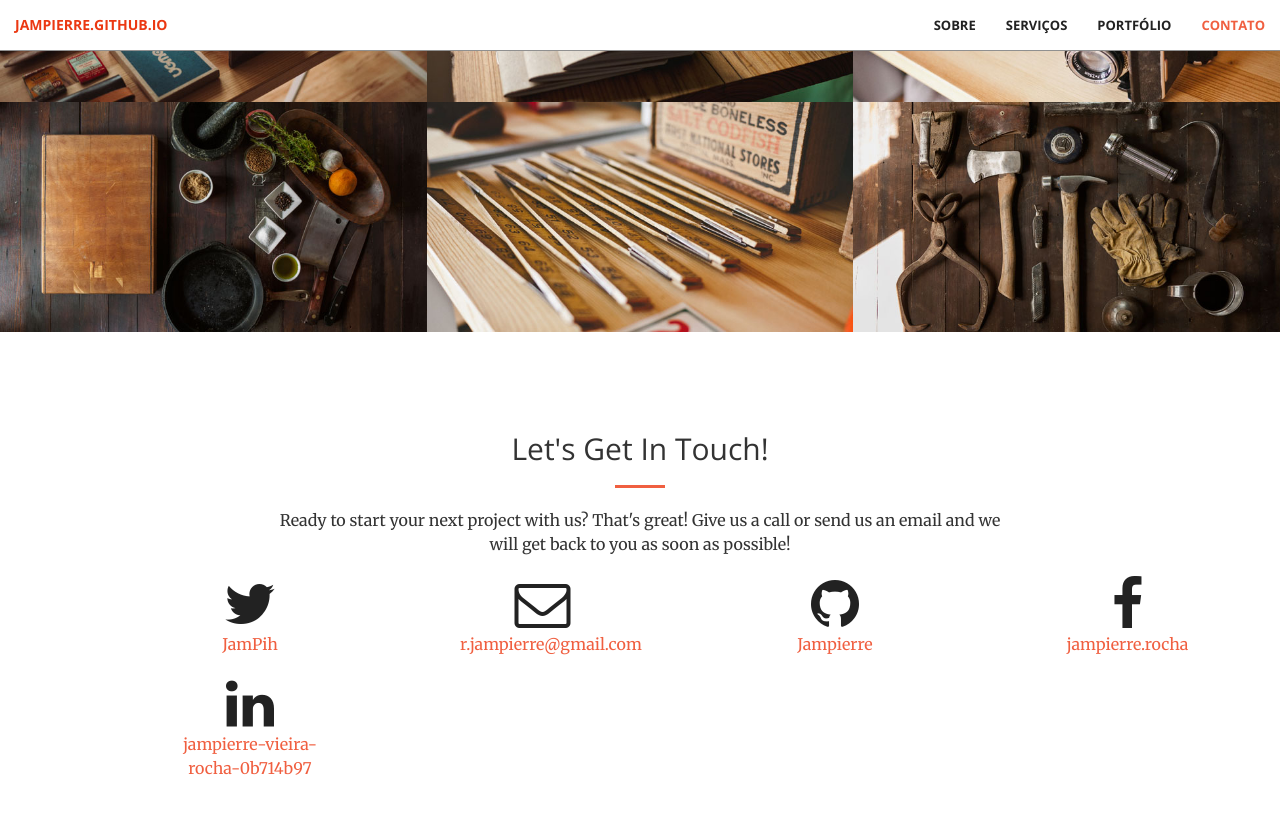
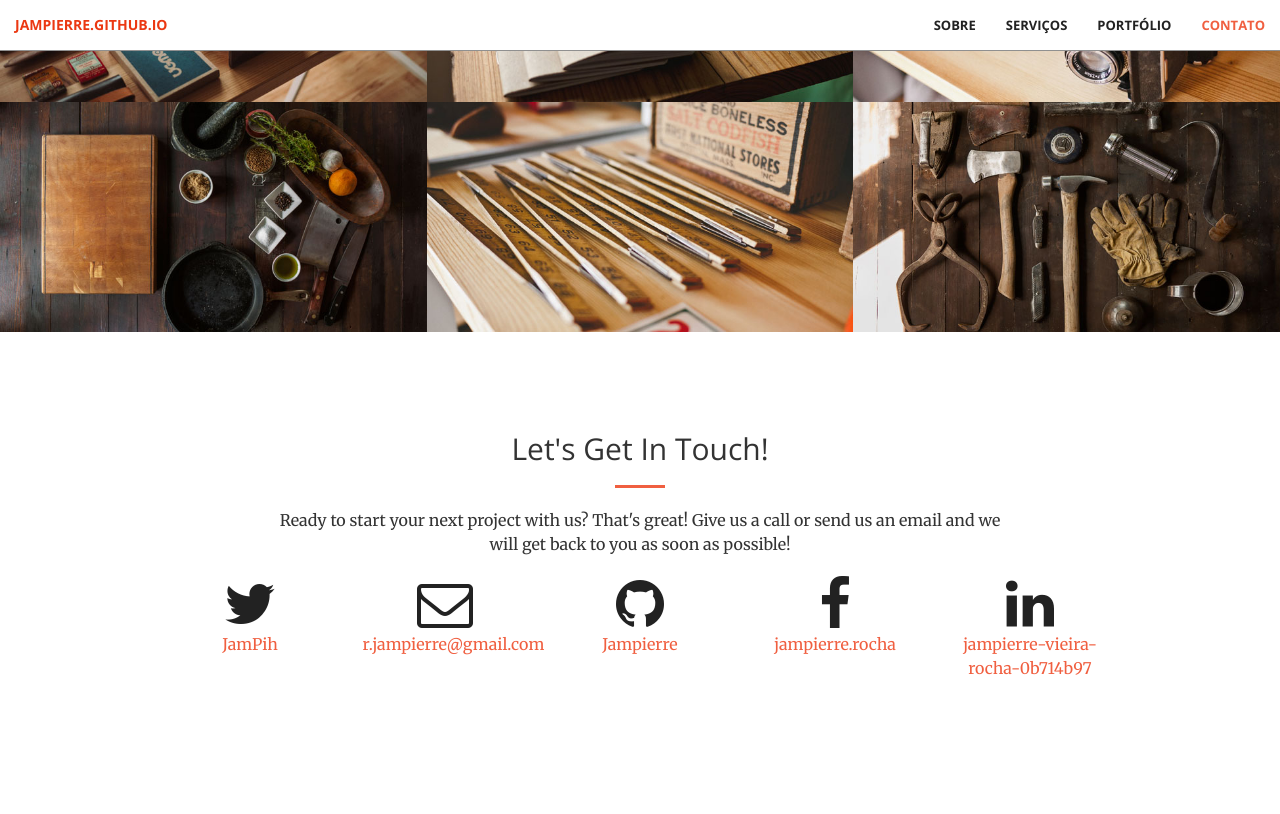
Before and after one commit to Jampierre/jampierre.github.io, a Jekyll site: the page built from index.html, in a window 1280 px wide and 900 px high, scrolled down 1854 px. Shown: the top 814 px of the window. Built offline with Jekyll 4.4.1, drawn with Linux system fonts in a browser that asks for light colours.

Commit message:
Update contact.html

```diff
--- a/_includes/contact.html
+++ b/_includes/contact.html
@@ -12,25 +12,25 @@
                 <p>{{ site.twitter_username }}</p>
             </a>
         </div>
-        <div class="col-lg-2 col-lg-offset-1 text-center">
+        <div class="col-lg-2 col-lg-offset-0 text-center">
             <a href="mailto:{{ site.email }}">
             <i class="fa fa-envelope-o fa-3x wow bounceIn" data-wow-delay=".1s"></i>
                 <p>{{ site.email }}</p>
             </a>
         </div>
-        <div class="col-lg-2 col-lg-offset-1 text-center">
+        <div class="col-lg-2 col-lg-offset-0 text-center">
             <a href="https://github.com/{{ site.github_username }}">
             <i class="fa fa-github fa-3x wow bounceIn" data-wow-delay=".1s"></i>
                 <p>{{ site.github_username }}</p>
             </a>
         </div>
-        <div class="col-lg-2 col-lg-offset-1 text-center">
+        <div class="col-lg-2 col-lg-offset-0 text-center">
             <a href="https://www.facebook.com/{{ site.facebook_username }}">
             <i class="fa fa-facebook fa-3x wow bounceIn" data-wow-delay=".1s"></i>
                 <p>{{ site.facebook_username }}</p>
             </a>
         </div>
-        <div class="col-lg-2 col-lg-offset-1 text-center">
+        <div class="col-lg-2 col-lg-offset-0 text-center">
             <a href="https://www.linkedin.com/in/{{ site.linkedin_username }}">
             <i class="fa fa-linkedin fa-3x wow bounceIn" data-wow-delay=".1s"></i>
                 <p>{{ site.linkedin_username }}</p>
```
